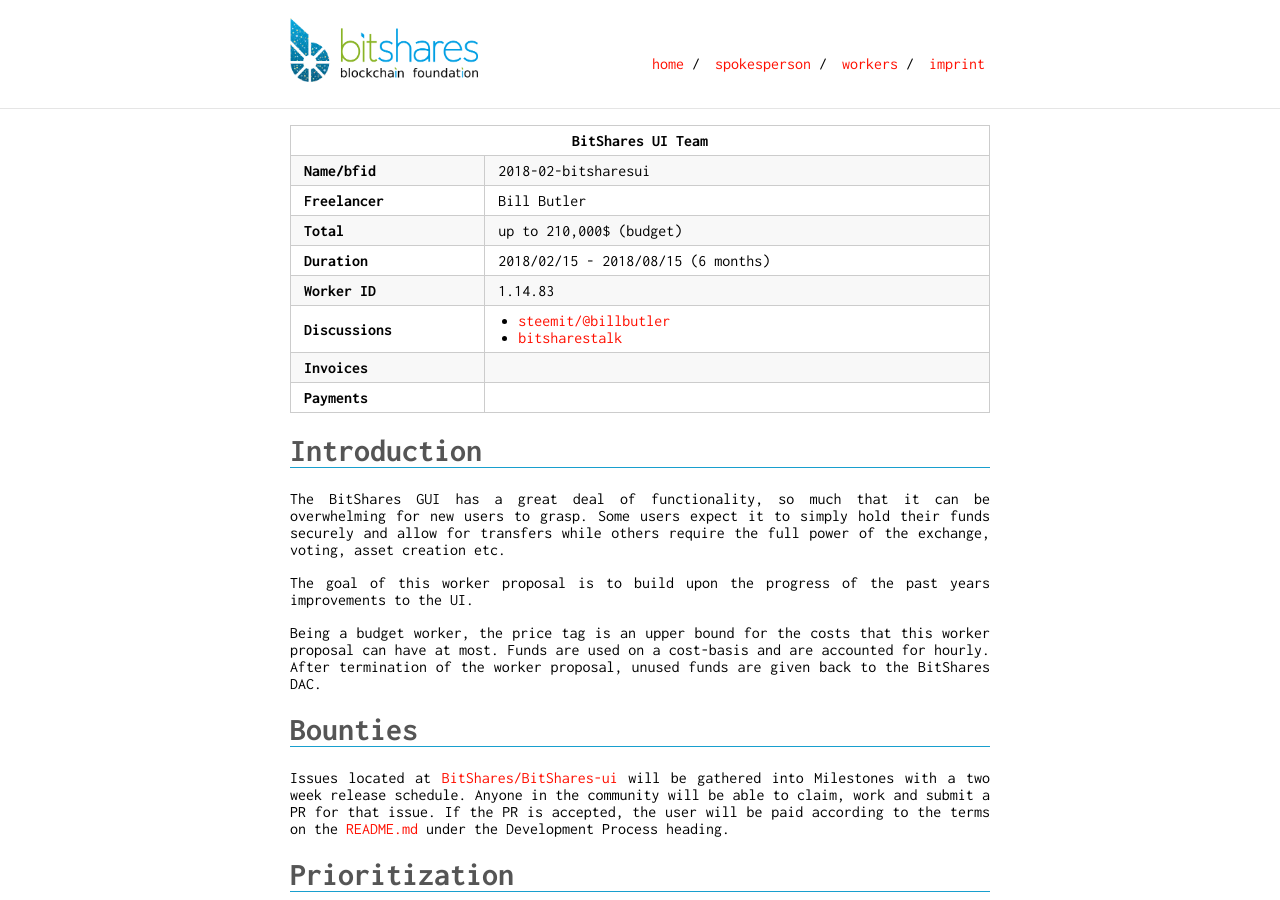
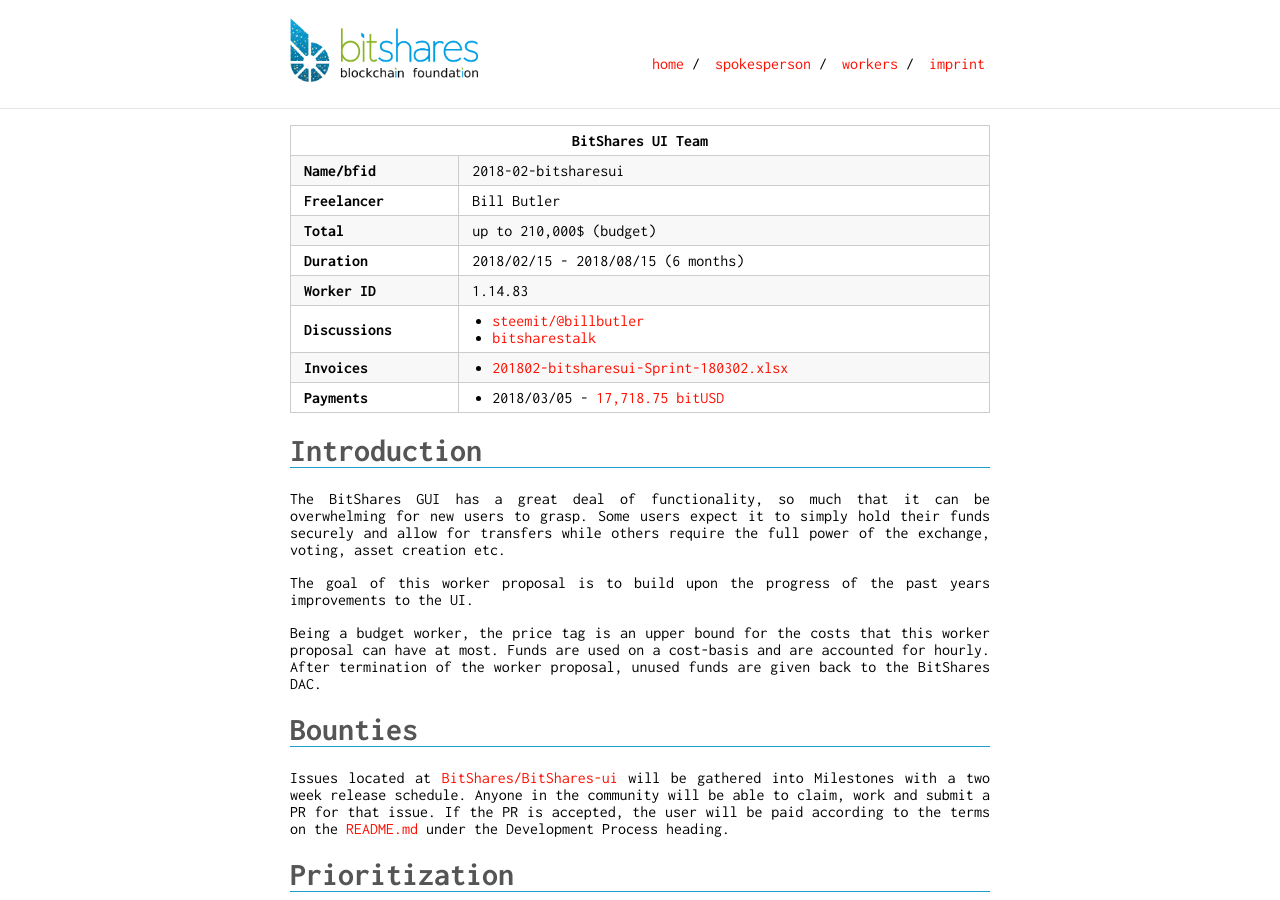
Before and after one commit to thehapax/bitshares.foundation, a Jekyll site: the page built from _budgets/2018-02-bitshares-ui.md, in a window 1280 px wide and 900 px high. Built offline with Jekyll 4.4.1, drawn with Linux system fonts in a browser that asks for light colours.

Commit message:
payout billbutler

```diff
--- a/_budgets/2018-02-bitshares-ui.md
+++ b/_budgets/2018-02-bitshares-ui.md
@@ -19,8 +19,12 @@ discussions:
  - name: bitsharestalk
    url: https://bitsharestalk.org/index.php/topic,25903.msg315544.html
 payments:
+ - date: 2018/03/05
+   oid: 1.11.148465311
+   amount: 17,718.75 bitUSD
 paymentaccount: bitshares-ui
 invoices:
+ - 201802-bitsharesui-Sprint-180302.xlsx
 price: up to 210,000$ (budget)
 duration: 6 months
 start: 2018/02/15
```
Also changed, not shown: 1 other file.
